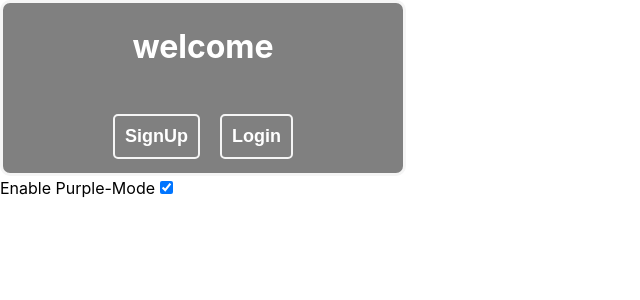
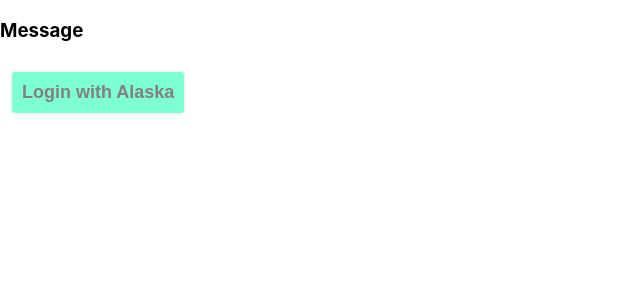
Before and after one commit to Yasir-ali-dev/react-hooks, a React (Create React App) app: page / in a window 1280 px wide. Shown: the top 300 px of the page, without its empty margins (0-640 px from the left). Built offline with nearby package versions, Linux system fonts and the light colour scheme.

Commit message:
useContext via update object added

```diff
--- a/src/App.js
+++ b/src/App.js
@@ -1,5 +1,6 @@
 import "./App.css";
 import LoginForm from "./useContextContainer/LoginForm";
+import UseContextObjectUpdate from "./useContextContainer/UseContextObjectUpdate";
 
 // import TodoApp from "./useReducerContainer/Todo/TodoApp";
 // import UseReducerForm from "./useReducerContainer/UseReducerForm";
@@ -7,7 +8,7 @@ import LoginForm from "./useContextContainer/LoginForm";
 // import UseReducer_B from "./useReducerContainer/UseReducer_B";
 
 function App() {
-  return <LoginForm />;
+  return <UseContextObjectUpdate />;
 }
 
 export default App;
--- /dev/null
+++ b/src/useContextContainer/UseContextObjectUpdate.jsx
@@ -0,0 +1,65 @@
+import React, { useContext, useState } from 'react';
+
+const CurrentUserContext=React.createContext(null);
+
+//updating object via context
+
+const UseContextObjectUpdate = () => {
+    const [currentUser,setCurrentUser]=useState(null);
+  return (
+    <React.Fragment>
+        <CurrentUserContext.Provider value={{
+            currentUser,
+            setCurrentUser
+        }}>
+            <Form/>
+        </CurrentUserContext.Provider>
+    </React.Fragment>
+  )
+}
+
+const Form =()=>{
+    return(
+        <Panel title={"Message"}>
+            <LoginButton/>
+        </Panel>
+    )
+}
+
+const Panel =({children,title})=>{
+    const {currentUser}=useContext(CurrentUserContext);
+    console.log(currentUser);
+    if(currentUser !== null){
+        return(
+            <h1>You are already Login with Alaska</h1>
+        )
+    }
+
+    return(
+        <section>
+            <h3>{title}</h3>
+            {children}
+        </section>
+    )
+}
+
+const LoginButton =()=>{
+    const {setCurrentUser} =useContext(CurrentUserContext);
+    return(
+        <Button
+            onClick={()=> setCurrentUser("Alaska") }
+        >
+          Login with Alaska
+        </Button>
+    )
+}
+
+const Button =({children,onClick})=>{
+    return(
+        <button className='btn' onClick={onClick}>
+          {children}
+        </button>
+    )
+}
+
+export default UseContextObjectUpdate;
```
Also changed, not shown: src/useContextContainer/LoginForm.jsx (+2 -16 lines).
